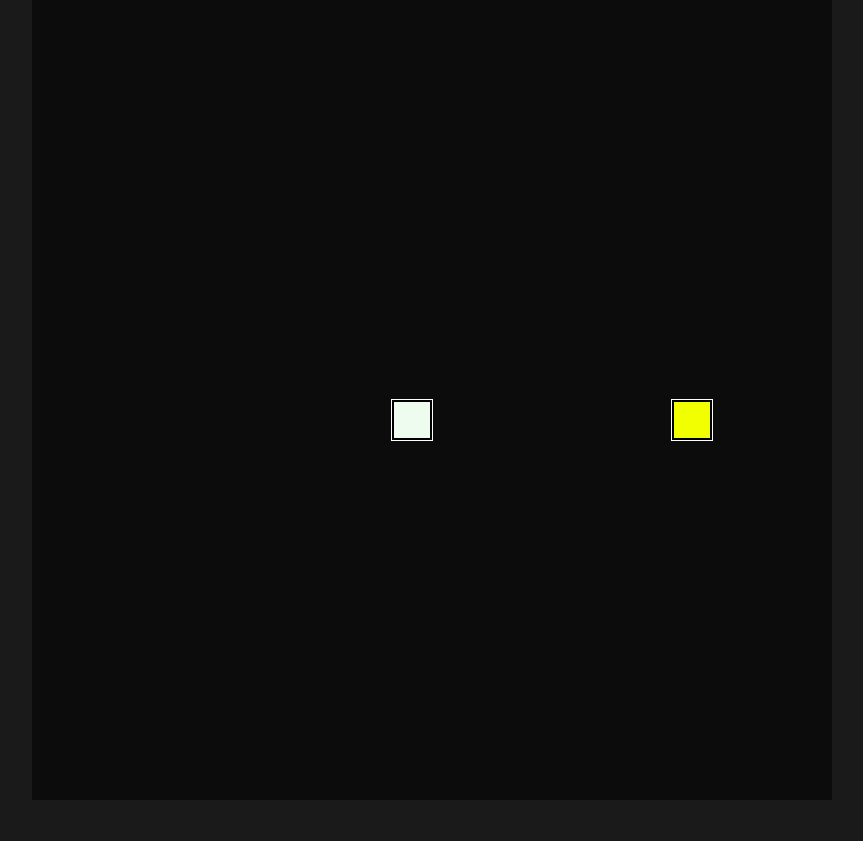
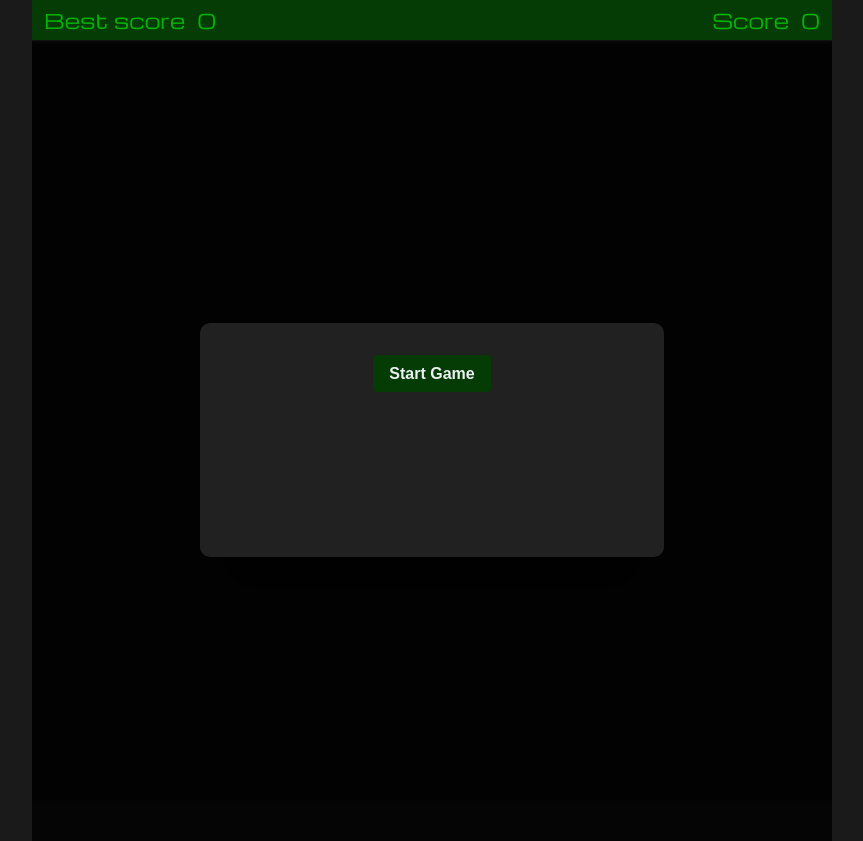
Before and after one commit to BrownEdgar/Snake_Game, a website built with Vite: page index.html in a window 1280 px wide. Shown: the whole page, without its empty margins (208-1071 px from the left). Before the commit the page ends 800 px from the top, so only its background shows below. Built offline with nearby package versions, Linux system fonts and the light colour scheme.

Commit message:
added docker - added modal & score logic - refactor css

```diff
--- a/index.html
+++ b/index.html
@@ -4,17 +4,32 @@
 <head>
   <meta charset="UTF-8" />
   <link rel="icon" type="image/svg+xml" href="/vite.svg" />
+  <link rel="preconnect" href="https://fonts.googleapis.com">
+  <link rel="preconnect" href="https://fonts.gstatic.com" crossorigin>
+  <link href="https://fonts.googleapis.com/css2?family=Michroma&display=swap" rel="stylesheet">
   <meta name="viewport" content="width=device-width, initial-scale=1.0" />
   <script type="module" src="/src/main.js"></script>
   <title>Snake Game App</title>
 </head>
 
 <body>
-  <div id="app">
+  <div class="game__board">
+    <div class="modal__wrapper">
+      <div class="modal__content">
+        <button id="start">Start Game</button>
+      </div>
+    </div>
+    <div class="game__board-table">
+      <div class="score best_score">Best score<span>0</span></div>
+      <div class="score current_score">Score<span>0</span></div>
+    </div>
+
+    <div id="app">
 
 
+    </div>
+  </div>
 
-  </div>
 </body>
 
 </html>
--- /dev/null
+++ b/src/Storage.js
@@ -0,0 +1,28 @@
+import { STORAGE_PROPERTY_NAME } from "./constants.js"
+
+class Storage {
+  static saveToStorage(key, value) {
+    if (typeof value === "string" || typeof value === "number") {
+      localStorage.setItem(key, value)
+    } else {
+      // optional
+      localStorage.setItem(key, JSON.stringify(value))
+    }
+  }
+
+  static getScoreFromStorage() {
+    return localStorage.getItem(STORAGE_PROPERTY_NAME) || 0
+  }
+
+  static updateScoreIdNeeded(newScore) {
+    const oldScore = Storage.getScoreFromStorage()
+    if (newScore > oldScore) {
+      Storage.saveToStorage(STORAGE_PROPERTY_NAME, newScore)
+    }
+  }
+
+  static clearStorage() {
+    localStorage.clear()
+  }
+}
+export default Storage;
--- a/src/constants.js
+++ b/src/constants.js
@@ -1,3 +1,4 @@
 export const snakeBody = [
   { x: 10, y: 11 }
 ]
+export const STORAGE_PROPERTY_NAME = "best_score"
--- a/src/helpers.js
+++ b/src/helpers.js
@@ -40,7 +40,8 @@ export function drow(gameBoard) {
  * @param {number} amount - The number of segments to add.
  */
 export function expandSnake(amount) {
-  newSegments += amount
+  newSegments += amount;
+
 }
 
 /**
--- a/src/main.js
+++ b/src/main.js
@@ -1,21 +1,26 @@
+import './style.css'
 import { drow, getSnakeHead, outsideGrid, snakeIntersection, update } from './helpers.js';
 import { drowCube, updateCube } from './targetCube.js';
-
-import './style.css'
+import Storage from './Storage.js';
 
 const app = document.querySelector('#app')
-
+const startBtn = document.querySelector('#start')
+const modalWrapper = document.querySelector('.modal__wrapper')
+const score = document.querySelector('.current_score>span')
+const best_score = document.querySelector('.best_score>span')
 
 let lastRenderTime = 0;
 let gameOver = false;
-const SNAKE_SPEED = 5
+let SNAKE_SPEED = 6
 
-
+best_score.textContent = Storage.getScoreFromStorage()
 
 export function start(currentTime) {
   if (gameOver) {
+    Storage.updateScoreIdNeeded(parseInt(score.textContent))
     if (confirm('You lost. Press ok to restart.')) {
       window.location = '/'
+      modalWrapper.classList.remove('modal__wrapper-hide')
     }
     return
   }
@@ -36,7 +41,7 @@ function drowAll() {
 
 function updateAll() {
   update()
-  updateCube()
+  updateCube(score)
   checkForEnd()
 }
 
@@ -44,5 +49,7 @@ function checkForEnd() {
   gameOver = outsideGrid(getSnakeHead()) || snakeIntersection()
 }
 
-
-window.requestAnimationFrame(start)
+startBtn.addEventListener('click', (e) => {
+  modalWrapper.classList.add('modal__wrapper-hide')
+  window.requestAnimationFrame(start)
+})
--- a/src/style.css
+++ b/src/style.css
@@ -4,6 +4,8 @@
   --snake-bg-color: hsl(124, 64%, 96%);
   --target-cube-bg-color: hsl(63, 100%, 50%);
   --main-cubes-border: .25vmin solid black;
+  --main-green-bg: rgb(5, 59, 5);
+  --score-font: "Michroma", sans-serif;
 }
 
 body {
@@ -13,20 +15,95 @@ body {
   justify-content: center;
   align-items: center;
   margin: 0;
+  overflow: hidden;
   background-color: var(--body-bg-color, black);
+}
+
+.game__board {
+  position: relative;
+
+  &>.modal__wrapper {
+    width: 100%;
+    height: 100%;
+    background: rgba(0, 0, 0, 0.8);
+    position: absolute;
+    inset: 5vmin 0 0 0;
+    display: flex;
+    justify-content: center;
+    align-items: center;
+    z-index: 10;
+    backdrop-filter: blur(2px);
+
+    &>.modal__content {
+      width: 400px;
+      height: 170px;
+      box-shadow: rgba(0, 0, 0, 0.25) 0px 54px 55px;
+      background: hsla(0, 0%, 100%, 0.122);
+      text-align: center;
+      position: relative;
+      z-index: 11;
+      padding: 2rem;
+      border-radius: 10px;
+
+      &>button {
+        font-weight: 600;
+        border: 0;
+        border-radius: 4px;
+        font-size: 16px;
+        padding: 0.6rem 1rem;
+        cursor: pointer;
+        background-color: var(--main-green-bg);
+        color: #ecf0f1;
+        transition: scale 0.2s;
+
+        &:active {
+          box-shadow: rgba(0, 0, 0, 0.35) 0px 5px 15px inset;
+          scale: 0.98;
+        }
+      }
+    }
+  }
+
+  &>.game__board-table {
+    width: 100%;
+    display: flex;
+    justify-content: space-between;
+    align-items: center;
+    background-color: var(--main-green-bg);
+    border-bottom: 1px solid hsla(0, 0%, 100%, 0.50);
+
+    &>.score {
+      font-family: var(--score-font);
+      width: fit-content;
+      padding: 6px 12px;
+      min-width: 100px;
+      font-size: calc(12px + 1vmin);
+      color: hsl(120, 95%, 36%);
+
+      &>span {
+        padding-left: 12px;
+      }
+    }
+  }
+
+  &:has(.modal__wrapper-hide) {
+    &>.modal__wrapper {
+      visibility: hidden;
+      user-select: none;
+
+    }
+  }
 }
 
 #app {
   background-color: var(--app-bg-color, #222);
-  height: 100vmin;
+  height: 95vmin;
   width: 100vmin;
   display: grid;
   grid-template-columns: repeat(20, 1fr);
   grid-template-rows: repeat(20, 1fr);
+  position: relative;
 
-  &>div {
-    outline: 1px solid #fff;
-  }
 }
 
 .snake {
@@ -37,5 +114,13 @@ body {
 .target__cube {
   background-color: var(--target-cube-bg-color);
   border: var(--main-cubes-border);
+}
 
+@media (width < 650px) {
+  .game__board {
+    &>.score {
+      top: -30px;
+      font-size: calc(10px + 2vw);
+    }
+  }
 }
--- a/src/targetCube.js
+++ b/src/targetCube.js
@@ -1,11 +1,12 @@
 import { expandSnake, onSnake } from './helpers';
 
-// values must by 1- 20
+// values must by 1-20
 let cube = getRandomCubePosition()
-const SNAKE_LENGTH_RATE = 4;
+const SNAKE_LENGTH_RATE = 1;
 
-export function updateCube() {
+export function updateCube(score) {
   if (onSnake(cube)) {
+    score.textContent = parseInt(score.textContent) + 1
     expandSnake(SNAKE_LENGTH_RATE);
     cube = getRandomCubePosition()
   }
```
Also changed, not shown: docker-compose.yml (added, +11 -0 lines), 1 other file.
